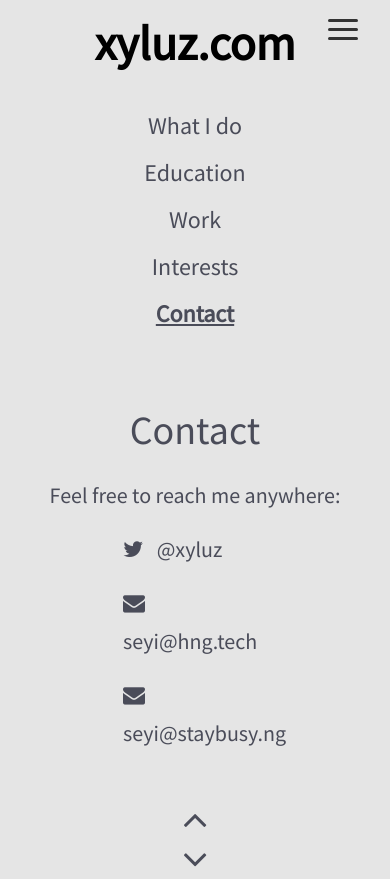
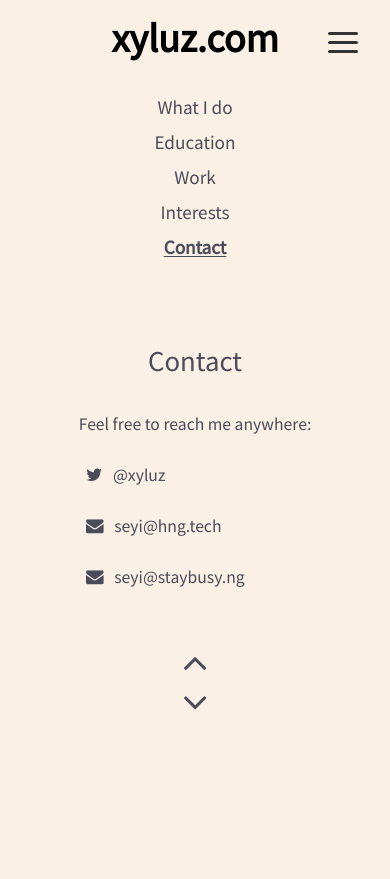
Before and after one commit to colossalboss/xyluzdotcom, a plain HTML site: page contact.html in a window 390 px wide. Both pictures are taken after a click on the link 343 px from the left and 29 px from the top of the page. After the commit the page ends 844 px from the top, so only its background shows below. Drawn offline with Linux system fonts and the light colour scheme.

Commit message:
some updates

```diff
--- a/contact.html
+++ b/contact.html
@@ -45,13 +45,13 @@
           </div>
           <div class="social-media">
             <div>
-              <p><span><i class="fa fa-twitter" aria-hidden="true"></i></span>  &nbsp;  @xyluz</p>
+              <p><span><i class="fa fa-twitter" aria-hidden="true"></i></span>  <a href="twitter.com/xyluz">&nbsp;  @xyluz</a></p>
             </div>
             <div>
-              <p><span><i class="fa fa-envelope" aria-hidden="true"></i></span>  &nbsp;  seyi@hng.tech</p>
+              <p><span><i class="fa fa-envelope" aria-hidden="true"></i></span>  <a href="mailto: seyi@hng.tech">&nbsp;  seyi@hng.tech</a></p>
             </div>
             <div>
-              <p><span><i class="fa fa-envelope" aria-hidden="true"></i></span>  &nbsp;  seyi@staybusy.ng</p>
+              <p><span><i class="fa fa-envelope" aria-hidden="true"></i></span>  <a href="mailto: seyi@staybusy.ng">&nbsp;  seyi@staybusy.ng</a></p>
             </div>
           </div>
         </div>
--- a/styles.css
+++ b/styles.css
@@ -5,7 +5,7 @@
 
 body {
   font-family: 'Source Sans Pro', sans-serif;
-  background: #E5E5E5;
+  background: #FAF0E6;
 }
 
 header {
@@ -57,19 +57,19 @@ nav ul {
 
 nav ul li {
   list-style: none;
-  padding: 0.5rem;
+  padding: .2rem .5rem 0.5rem;
 }
 
 nav ul li a {
   text-decoration: none;
-  font-size: 24px;
+  font-size: 1.5rem;
   color: #4A4C59;
+  padding: .2rem .5rem 0.5rem;
 }
 
 nav ul li a:hover {
   color: #fff;
   background-color: #4A4C59;
-  padding: 0.5rem;
 }
 
 .underlined {
@@ -148,6 +148,23 @@ nav ul li a:hover {
   margin: auto;
   text-align: left;
 }
+.social-media a {
+  text-decoration: none;
+  color: unset;
+}
+.social-media a:hover {
+  text-decoration: underline;
+  color: #fff;
+  text-shadow: .3px .7px .4px #556b2f, 2px 4px 3px rgba(0,0,0,0.3);
+}
+
+
+
+@media screen and (max-width: 992px) {
+ nav ul li a {
+    font-size: 1.2rem;
+  }
+}
 
 @media screen and (max-width: 960px) {
   .social-media {
@@ -188,6 +205,15 @@ nav ul li a:hover {
   }
 }
 
+
+@media screen and (max-width: 768px) {
+   .intro-text p {
+      font-size: 1.5rem;
+      line-height: 35px;
+      padding: .5rem;
+  }
+}
+
 @media screen and (max-width: 750px) {
   nav ul {
     width: 90%;
@@ -219,55 +245,42 @@ nav ul li a:hover {
     align-items: center;
   }
 
-  .intro-text p {
-    font-size: 27px;
+  .menu-div {
+      position: absolute;
+      right: 1rem;
+      top: 1rem;
   }
 
   .intro-text h2 {
     font-size: 44px;
   }
+  .social-media {
+    width: 60%;
+  }
+
 }
 
 @media screen and (max-width: 523px) {
   .intro-text h2 {
-    font-size: 40px;
+    font-size: 1.8rem;
   }
 
   .intro-text p {
-    font-size: 24px;
+    font-size: 1.1rem;
   }
 }
 
-@media screen and (max-width: 398px) {
-  .intro-text h2 {
-    font-size: 40px;
+
+@media screen and (max-width: 400px) {
+  .menu-div {
+    top: .8rem;
   }
-
-  .intro-text p {
-    font-size: 22px;
-  }
+  header h2 {
+    font-size: 2.5rem;
+    padding: 0.8rem;
+}
+.intro-icons i {
+    font-size: 23px;
 }
 
-@media screen and (max-width: 398px) {
-  .intro-text h2 {
-    font-size: 40px;
-  }
-
-  .intro-text p {
-    font-size: 22px;
-  }
 }
-
-@media screen and (max-width: 360px) {
-  .intro-text h2 {
-    font-size: 36px;
-  }
-
-  .intro-text p {
-    font-size: 19px;
-  }
-
-  header h2 {
-    font-size: 41px;
-  }
-}
```
Also changed, not shown: education.html (+2 -2 lines), work.html (+1 -1 lines).
